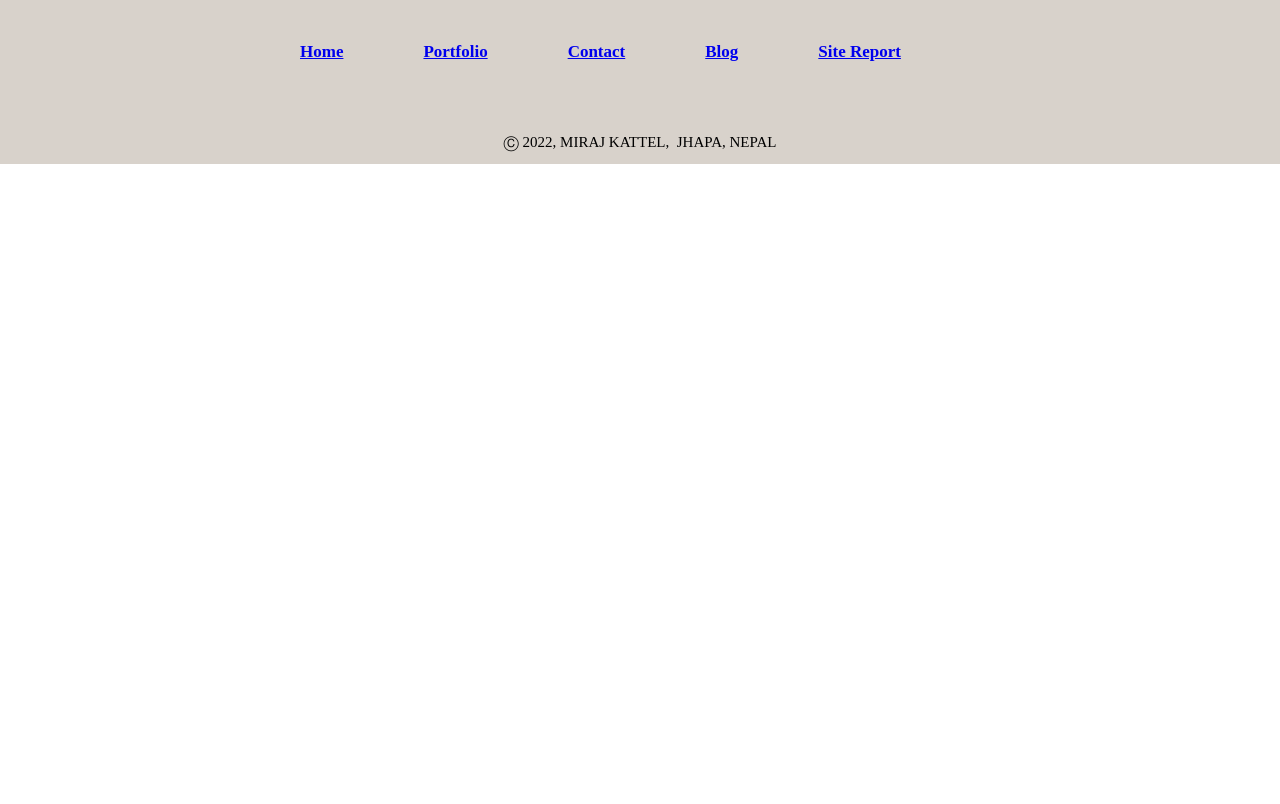
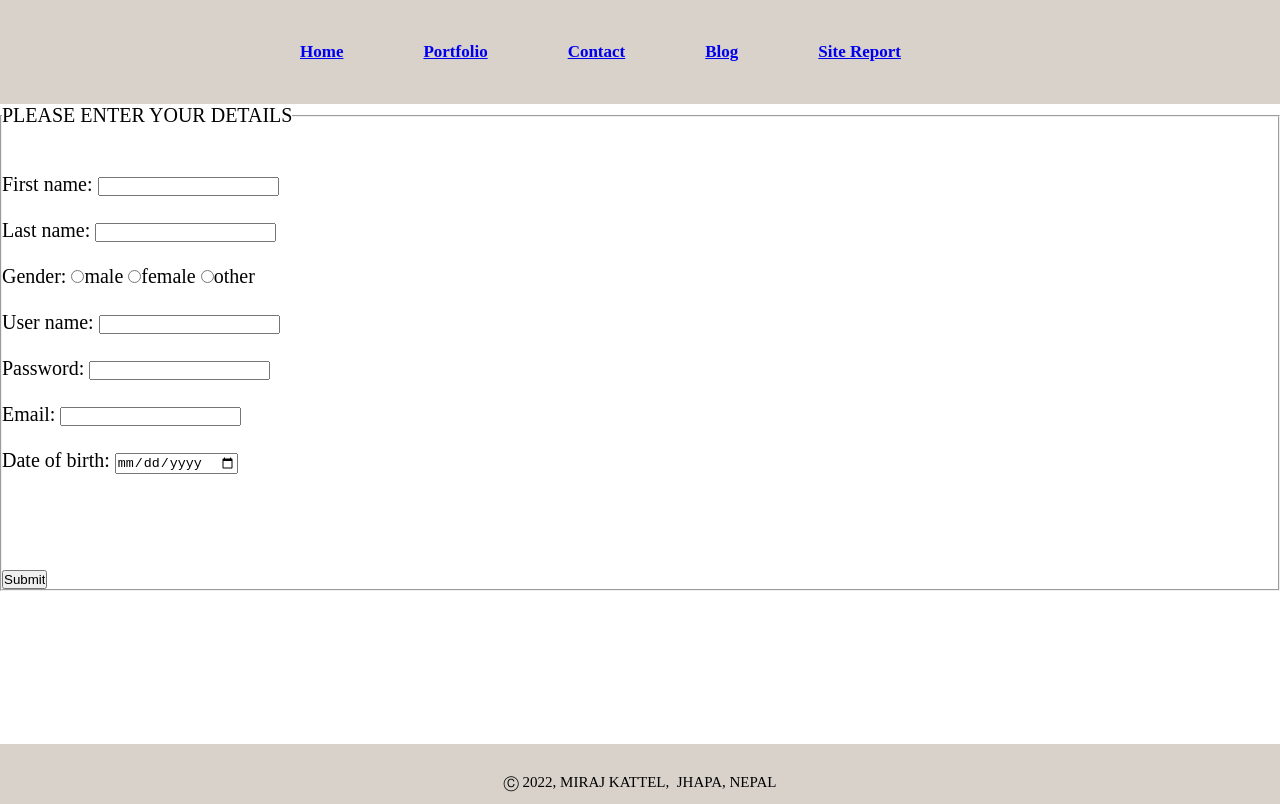
Before and after one commit to Mirajkattel/WebDevelopment_FirstSem, a plain HTML site: page contact.html in a window 1280 px wide. Drawn offline with Linux system fonts and the light colour scheme.

Commit message:
form created for contact page

```diff
--- a/contact.html
+++ b/contact.html
@@ -14,8 +14,33 @@
         <li><a href="site-report.html" >Site Report</a></li>
         </ul>
     </div>
+    <div class="contact_form">
+    <form action="https://mail.google.com/mail/u/0/#inbox">
+ <fieldset>
+ <legend> PLEASE ENTER YOUR DETAILS</legend><br><br>
+ <label>First name:</label>
+ <input type="text" name="first name"><br><br>
+ <label> Last name:</label>
+ <input type="text" name="lastname"><br><br>
+ <label>Gender:</label>
+<input type="radio" name="gender">male
+<input type="radio"name="gender">female
+<input type="radio" name="gender">other<br><br>
+<label> User name:</label>
+<input type="text" name="user name"><br><br>
+<label>Password:</label>
+<input type="Password" name="psw"><br><br>
+ <label>Email:</label>
+ <input type="Email" name="Email"><br><br>
+ <label>Date of birth:</label>
+ <input type="Date" name="date of birth"><br><br><br><br><br>
+ <input type="submit" name="Submit">
+ </fieldset>
+    </form>
+</div>
     <div class="footer">
         <p class="footer-para"> &#9400; 2022, MIRAJ KATTEL, &nbsp;JHAPA, NEPAL</p>
     </div>
+
 </body>
 </html>
--- a/style.css
+++ b/style.css
@@ -107,3 +107,17 @@
     font-family: cursive;
     text-align: center;
 }
+/*css for contact form */
+
+
+.contact_form{
+    height: 80vh;
+    font-size: 20px;
+    padding: 0px;
+
+}
+.button{
+
+    font-size: 100px;
+    font-weight: bold;
+}
```
